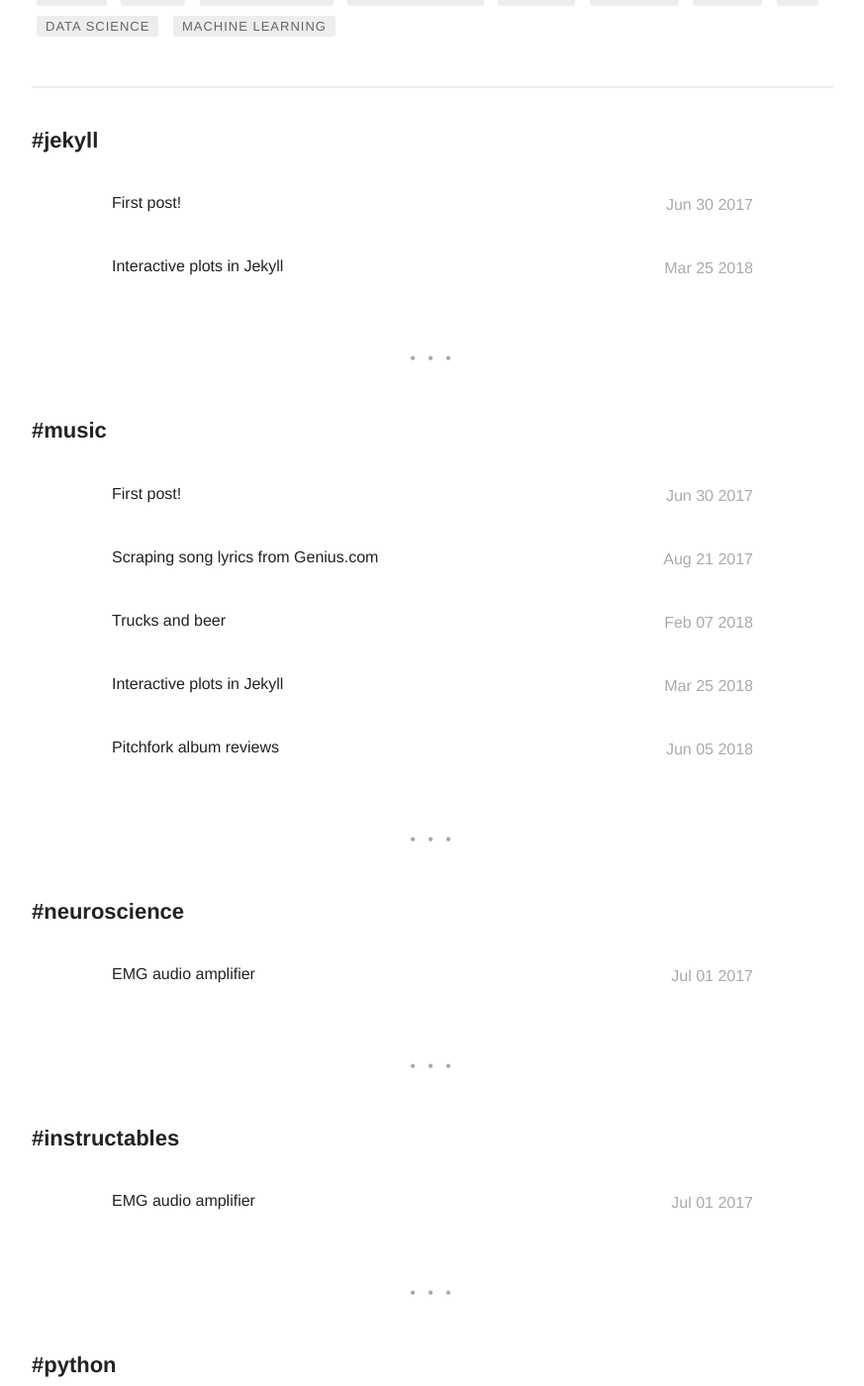
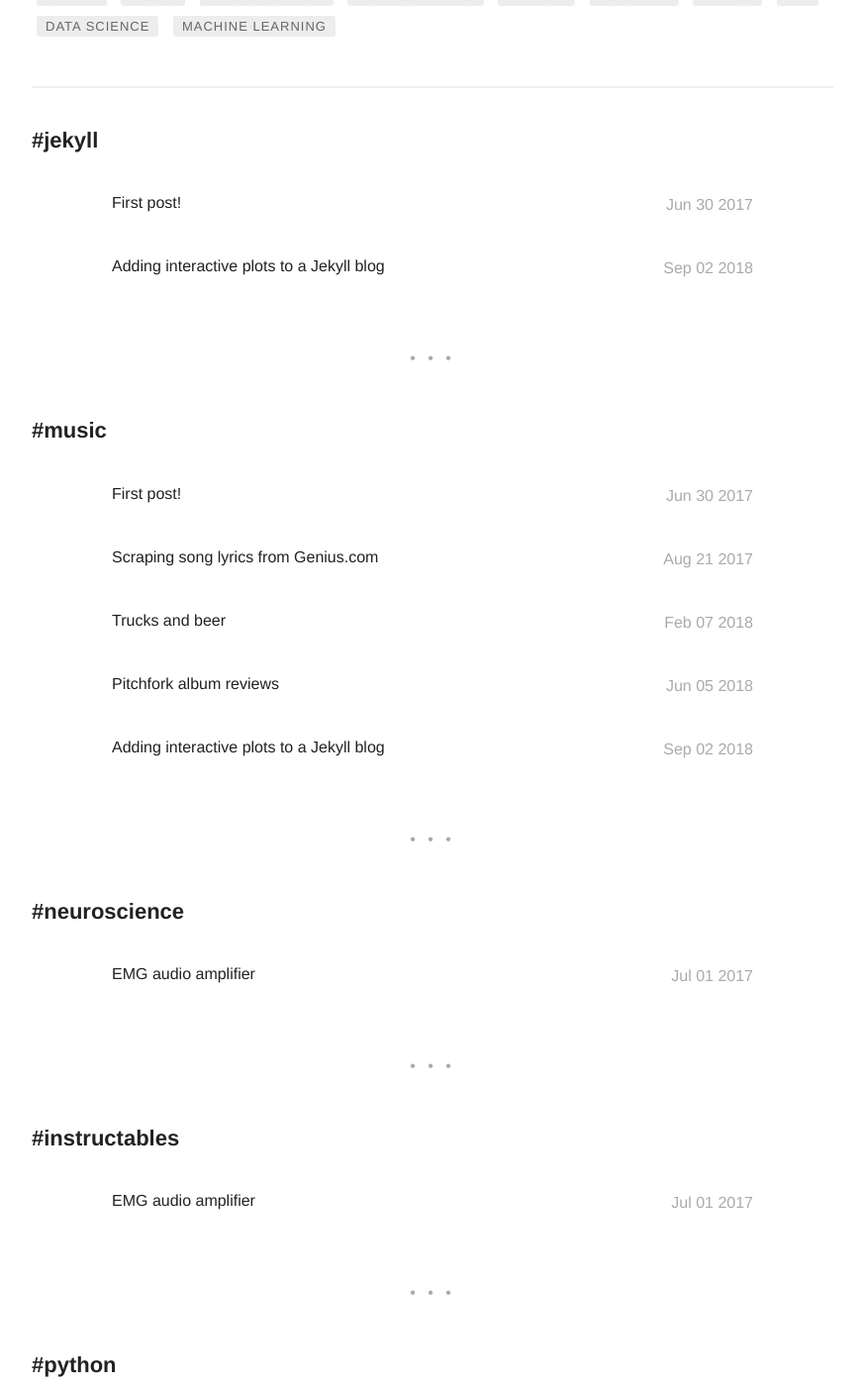
Before and after one commit to johnwmillr/johnwmillr.github.io, a Jekyll site: the page built from tags.html, in a window 1280 px wide and 1400 px high, scrolled down 255 px. Shown: the whole window at 99% size, without its empty margins (203-1076 px from the left). Built offline with Jekyll 4.4.1, drawn with Linux system fonts in a browser that asks for light colours; some of the changed text lies outside the part shown.

Commit message:
Change date WITHIN the Jekyll plots post

```diff
--- a/_posts/2018-09-02-interactive-plots-in-jekyll.markdown
+++ b/_posts/2018-09-02-interactive-plots-in-jekyll.markdown
@@ -1,6 +1,6 @@
 ---
-title:  "Interactive plots in Jekyll"
-date:   2018-03-25
+title:  "Adding interactive plots to a Jekyll blog"
+date:   2018-09-02
 layout: post
 tag:
 - python
```
